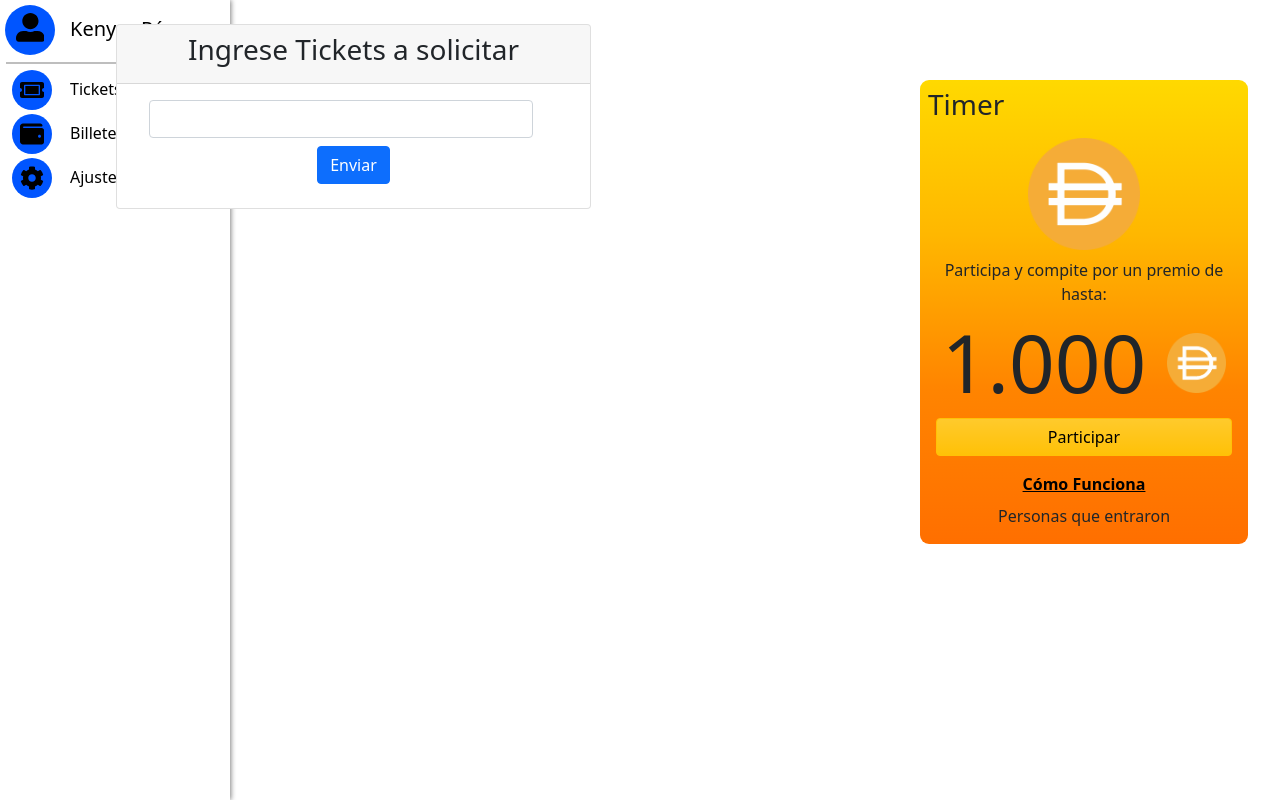
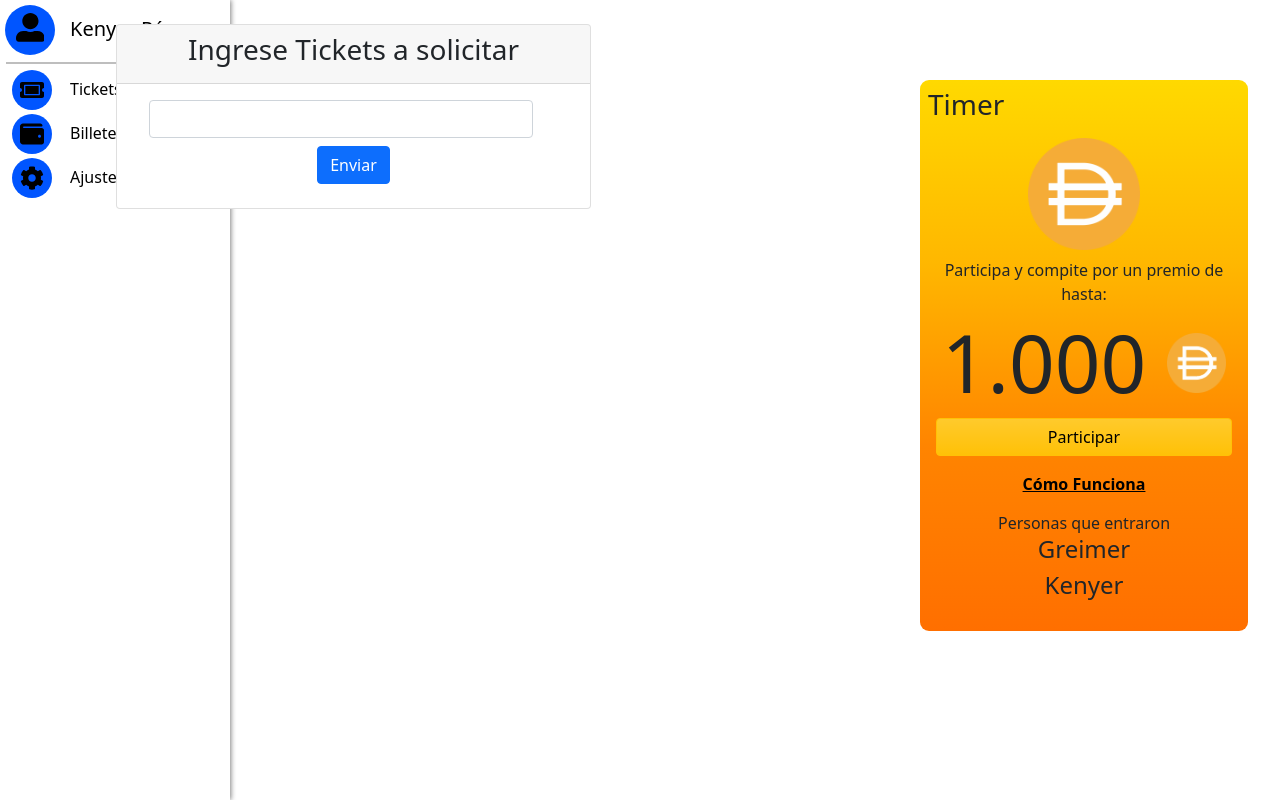
Before and after one commit to Greimer29/pool-rw, a React app: page / in a window 1280 px wide. Built offline with nearby package versions, Linux system fonts and the light colour scheme; the HTML template or start-up script is replaced by a standard one.

Commit message:
Ading new functionality: show persons in the pool

```diff
--- a/src/client/components/Pool.js
+++ b/src/client/components/Pool.js
@@ -1,9 +1,35 @@
 import React, {Component} from 'react';
 import ReactDOM from 'react'
 import './pool.scss';
+import {Personas} from '../db.json';
 
 class Pool extends Component{
+    constructor(){
+        super();
+        this.state = {
+            Personas
+        }
+        this.Ver = this.Ver.bind(this);
+    }
+
+    Ver(e){
+        const aja = document.getElementById('aja');
+        if(aja.classList.contains('hide')){
+            aja.classList.remove('hide');
+        }else{
+            aja.classList.add('hide');
+        }
+    }
+
+
     render(){
+        const Person = this.state.Personas.map((persona,i) => {
+            return(
+                <div className="container  pool-pozo" key={i}>
+                    <h4>{persona.name}</h4>
+                </div>
+            )
+        })
         return(
             <div className="pool">
                 <div className="pool-clock"><h3>Timer</h3></div>
@@ -18,9 +44,12 @@ class Pool extends Component{
                         </div>
                     <button className="btn btn-warning bg-gradient my-2 w-100" onClick={this.timer}>Participar</button>
                         <a href="/como" className="link my-2">Cómo Funciona</a>
-                    <div className="pool-pozo">
+                    <div className="pool-pozo btn w-100" onClick={this.Ver}>
                         <div className="container">
                             Personas que entraron
+                            <div id="aja" className="container hide">
+                                {Person}
+                            </div>
                         </div>
                     </div>
                 </div>
```
